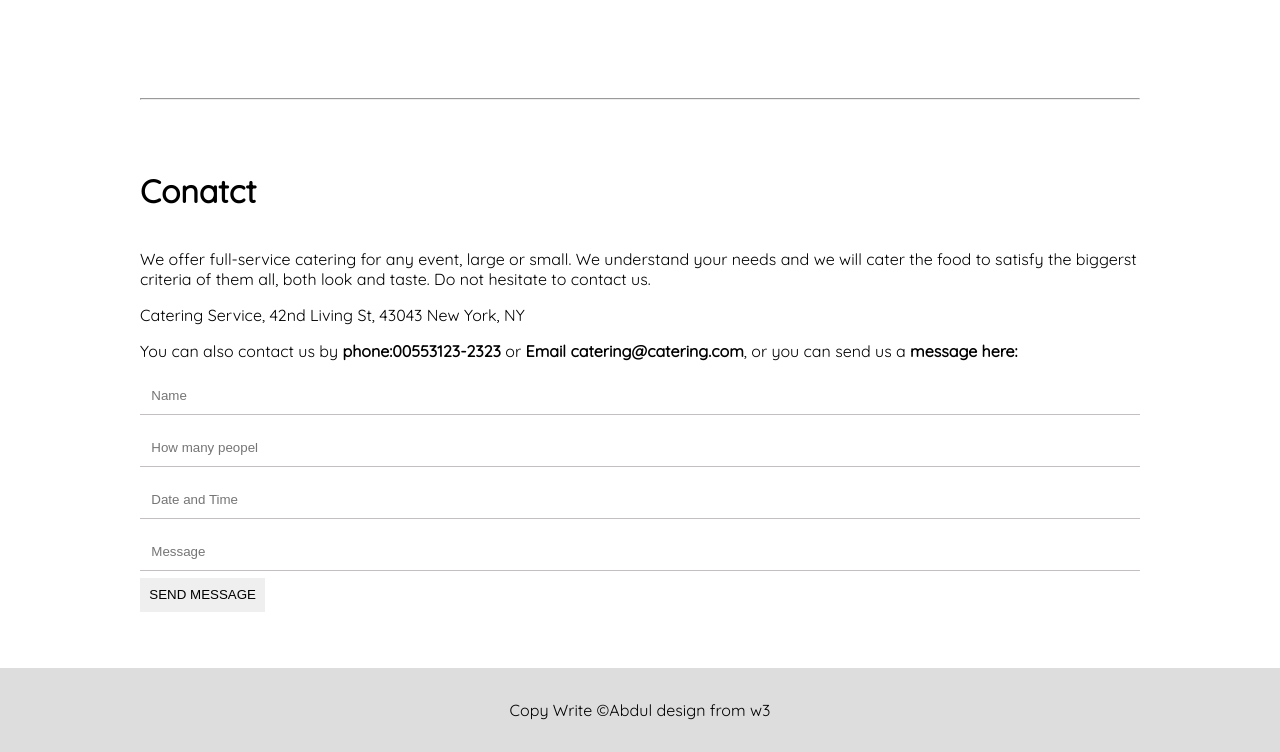
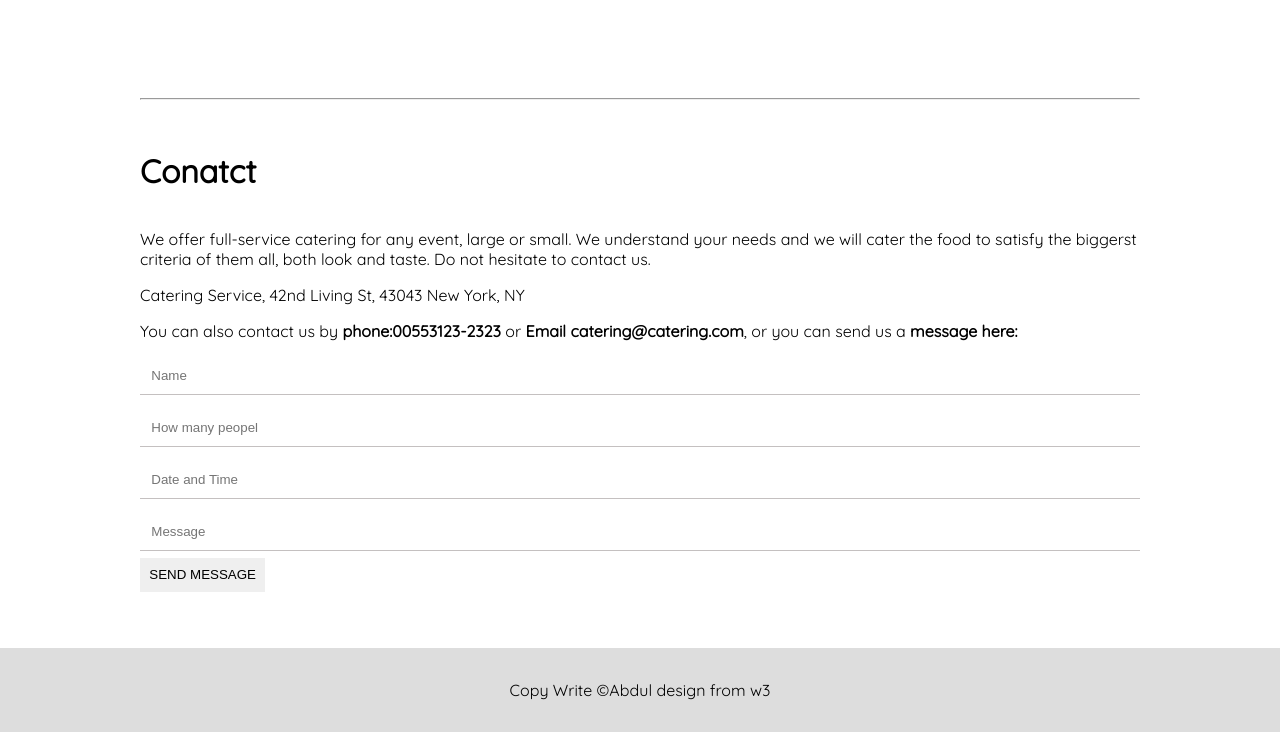
Before and after one commit to junior-8080/burgerSales, a plain HTML site: page index.html in a window 1280 px wide. Shown: the part 2381-3133 px from the top of the page. Drawn offline with nearby package versions, Linux system fonts and the light colour scheme.

Commit message:
scroll section fix

```diff
--- a/index.css
+++ b/index.css
@@ -86,7 +86,7 @@ ul{
 .contact{
     display: flex;
     flex-direction: column;
-    margin: 50px 0px 50px 0px;
+    margin: 30px 0px 50px 0px;
 }
 input{
     display: block;
```
